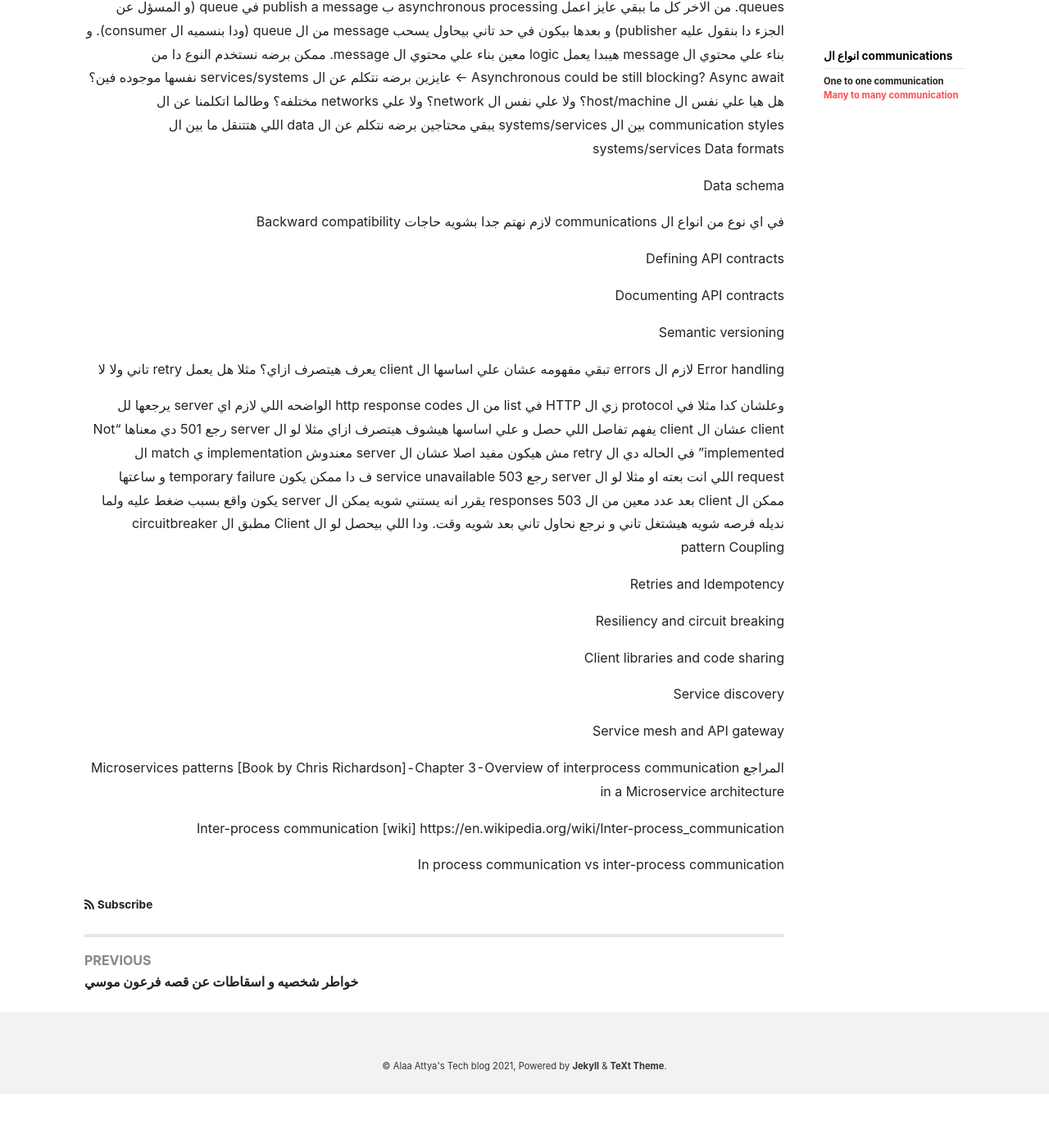
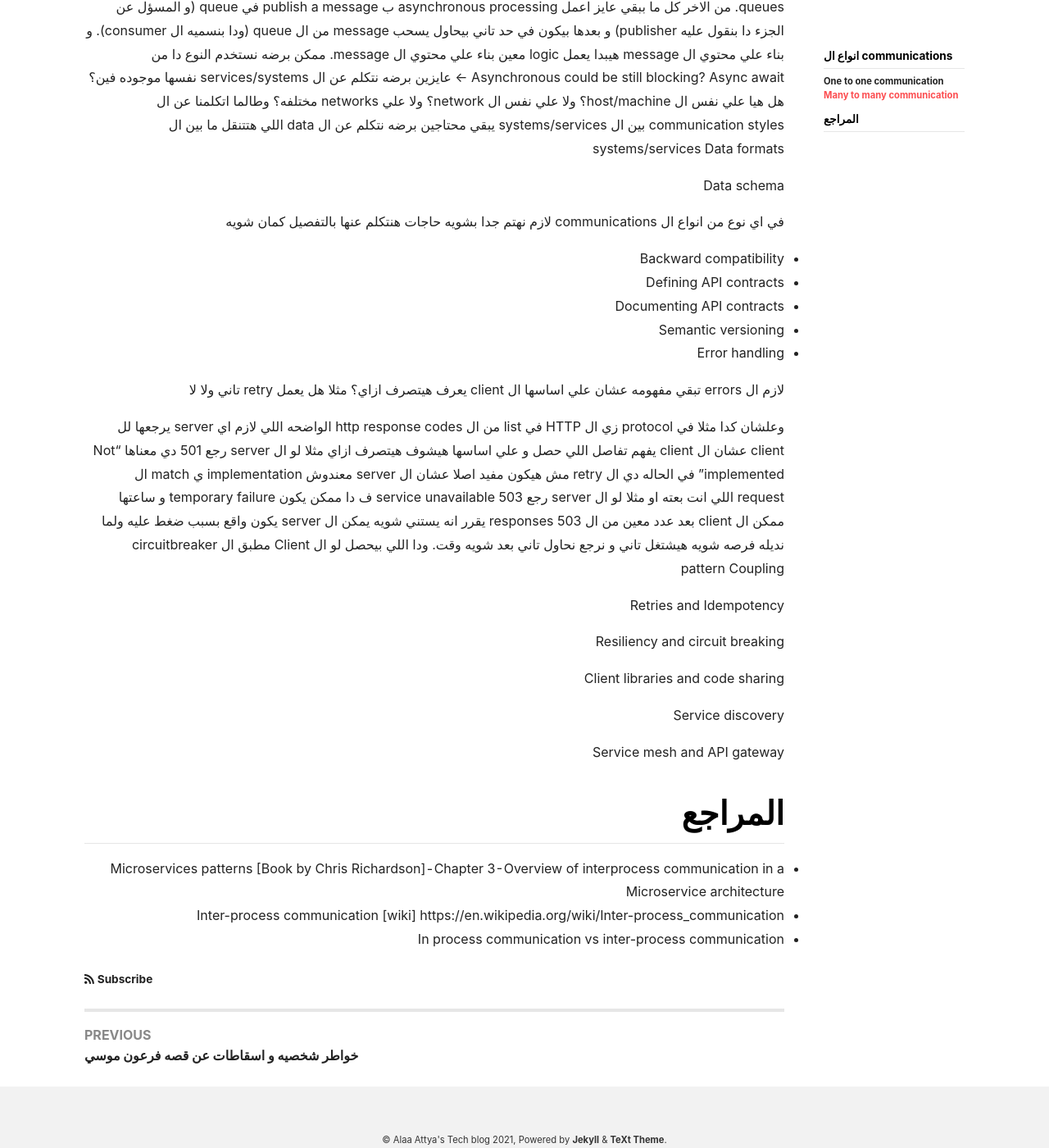
Before and after one commit to AlaaAttya/my-blog, a Jekyll site: the page built from _posts/2025-03-11-ipc.md, in a window 1280 px wide and 1400 px high, scrolled down 2011 px. Shown: the whole window at 82% size. Built offline with Jekyll 4.4.1, drawn with Linux system fonts in a browser that asks for light colours; nearby versions of some CDN libraries; comment, search, counter and statistics services are not loaded; before the commit the page ends 3345 px from its top, so only the background shows below that.

```diff
--- a/_posts/2025-03-11-ipc.md
+++ b/_posts/2025-03-11-ipc.md
@@ -82,16 +82,14 @@ Data formats
 
 Data schema
 
-في اي نوع من انواع ال communications لازم نهتم جدا بشويه حاجات
-Backward compatibility
+في اي نوع من انواع ال communications لازم نهتم جدا بشويه حاجات هنتكلم عنها بالتفصيل كمان شويه
 
-Defining API contracts
+* Backward compatibility
+* Defining API contracts
+* Documenting API contracts
+* Semantic versioning
+* Error handling
 
-Documenting API contracts
-
-Semantic versioning
-
-Error handling
 لازم ال errors تبقي مفهومه عشان علي اساسها ال client يعرف هيتصرف ازاي؟
 مثلا هل يعمل retry تاني ولا لا
 
@@ -110,9 +108,8 @@ Service discovery
 
 Service mesh and API gateway
 
-المراجع
-Microservices patterns [Book by Chris Richardson] - Chapter 3 - Overview of interprocess communication in a Microservice architecture
+# المراجع
 
-Inter-process communication [wiki] https://en.wikipedia.org/wiki/Inter-process_communication
-
-In process communication vs inter-process communication
+* Microservices patterns [Book by Chris Richardson] - Chapter 3 - Overview of interprocess communication in a Microservice architecture
+* Inter-process communication [wiki] https://en.wikipedia.org/wiki/Inter-process_communication
+* In process communication vs inter-process communication
```
